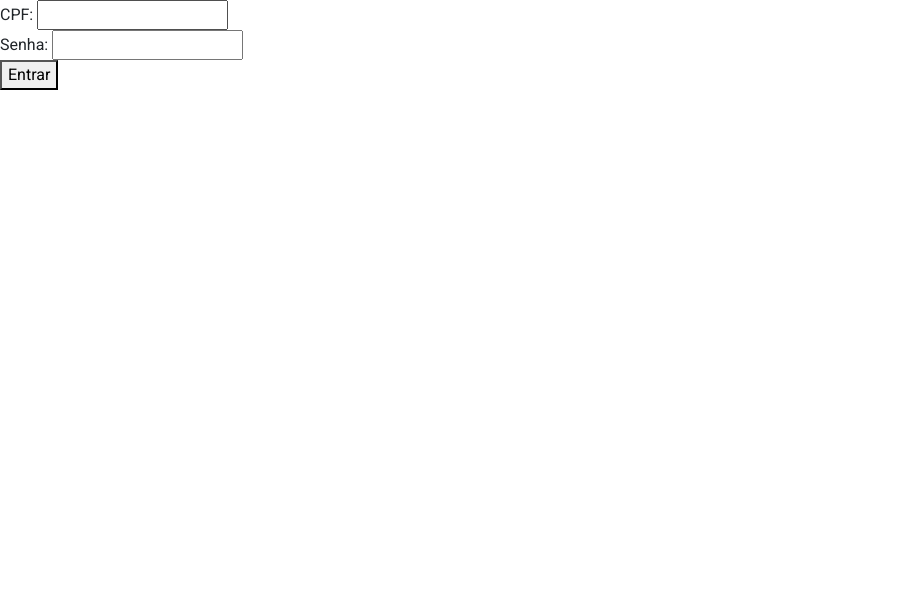
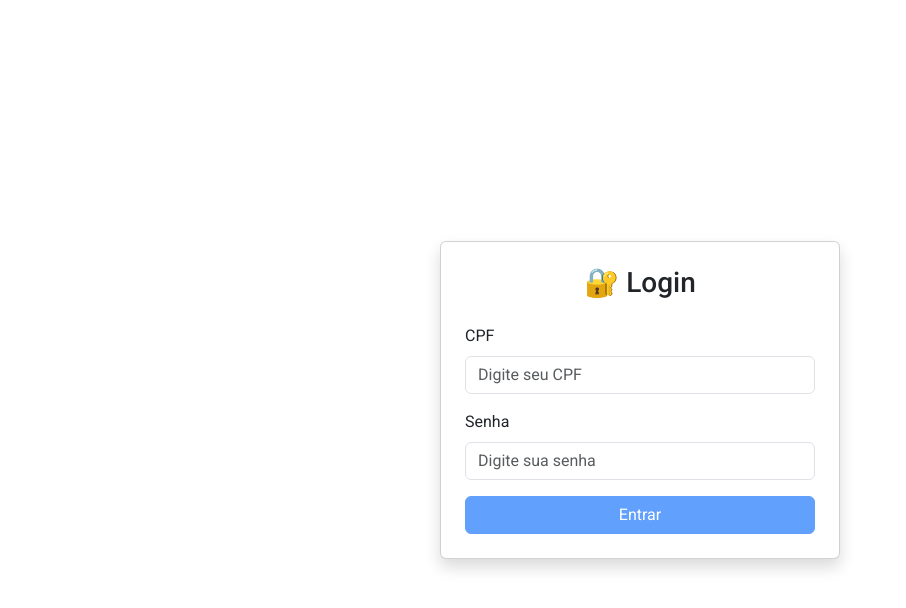
Before and after one commit to danielvieiralopes/holerite-app, an Angular app: page /login in a window 1280 px wide. Shown: the top 608 px of the page, without its empty margins (0-906 px from the left). Built offline with nearby package versions, Linux system fonts and the light colour scheme.

Commit message:
feat: refatorar o componente de login com validação de formulário e tratamento de erros aprimorados

```diff
--- a/src/app/auth/login/login.component.html
+++ b/src/app/auth/login/login.component.html
@@ -1,5 +1,41 @@
-<form [formGroup]="form" (ngSubmit)="onSubmit()">
-  <label>CPF: <input formControlName="cpf" /></label><br />
-  <label>Senha: <input type="password" formControlName="senha" /></label><br />
-  <button type="submit">Entrar</button>
-</form>
+<div class="container d-flex justify-content-center align-items-center vh-100">
+  <div class="card shadow p-4" style="width: 100%; max-width: 400px;">
+    <h3 class="text-center mb-4">🔐 Login</h3>
+
+    <form [formGroup]="form" (ngSubmit)="onSubmit()">
+      <div class="mb-3">
+        <label class="form-label">CPF</label>
+        <input
+          type="text"
+          class="form-control"
+          formControlName="cpf"
+          placeholder="Digite seu CPF"
+        />
+        <div class="text-danger mt-1" *ngIf="form.get('cpf')?.touched && form.get('cpf')?.invalid">
+          CPF é obrigatório.
+        </div>
+      </div>
+
+      <div class="mb-3">
+        <label class="form-label">Senha</label>
+        <input
+          type="password"
+          class="form-control"
+          formControlName="senha"
+          placeholder="Digite sua senha"
+        />
+        <div class="text-danger mt-1" *ngIf="form.get('senha')?.touched && form.get('senha')?.invalid">
+          Senha é obrigatória.
+        </div>
+      </div>
+
+      <button class="btn btn-primary w-100" type="submit" [disabled]="form.invalid">
+        Entrar
+      </button>
+    </form>
+
+    <div *ngIf="mensagemErro" class="alert alert-danger mt-3 text-center">
+      {{ mensagemErro }}
+    </div>
+  </div>
+</div>
--- a/src/app/auth/login/login.component.ts
+++ b/src/app/auth/login/login.component.ts
@@ -1,38 +1,43 @@
 import { Component } from "@angular/core";
-import { FormBuilder, Validators } from '@angular/forms';
+import { FormBuilder, Validators, ReactiveFormsModule } from '@angular/forms';
 import { AuthService } from "../../core/services/auth.service";
 import { Router } from "@angular/router";
-import { ReactiveFormsModule } from '@angular/forms';
-
+import { CommonModule } from "@angular/common";
 
 @Component({
   selector: 'app-login',
   templateUrl: './login.component.html',
-  imports: [ReactiveFormsModule],
+  standalone: true,
+  imports: [ReactiveFormsModule, CommonModule]
 })
 export class LoginComponent {
   form;
+  mensagemErro = '';
+
 
   constructor(
     private fb: FormBuilder,
     private auth: AuthService,
     private router: Router
-  ) {
-    this.form = this.fb.group({
-      cpf: ['', Validators.required],
-      senha: ['', Validators.required]
-    });
-  }
+  ) {this.form = this.fb.group({
+    cpf: ['', Validators.required],
+    senha: ['', Validators.required]
+  })}
+
 
   onSubmit() {
     if (this.form.invalid) return;
+
     const { cpf, senha } = this.form.value;
     this.auth.login(cpf!, senha!).subscribe({
       next: (res: any) => {
         localStorage.setItem('token', res.token);
         this.router.navigate(['/holerites/consulta']);
       },
-      error: () => alert('CPF ou senha inválidos.')
+      error: () => {
+        this.mensagemErro = 'CPF ou senha inválidos.';
+        setTimeout(() => this.mensagemErro = '', 4000);
+      }
     });
   }
 }
```
